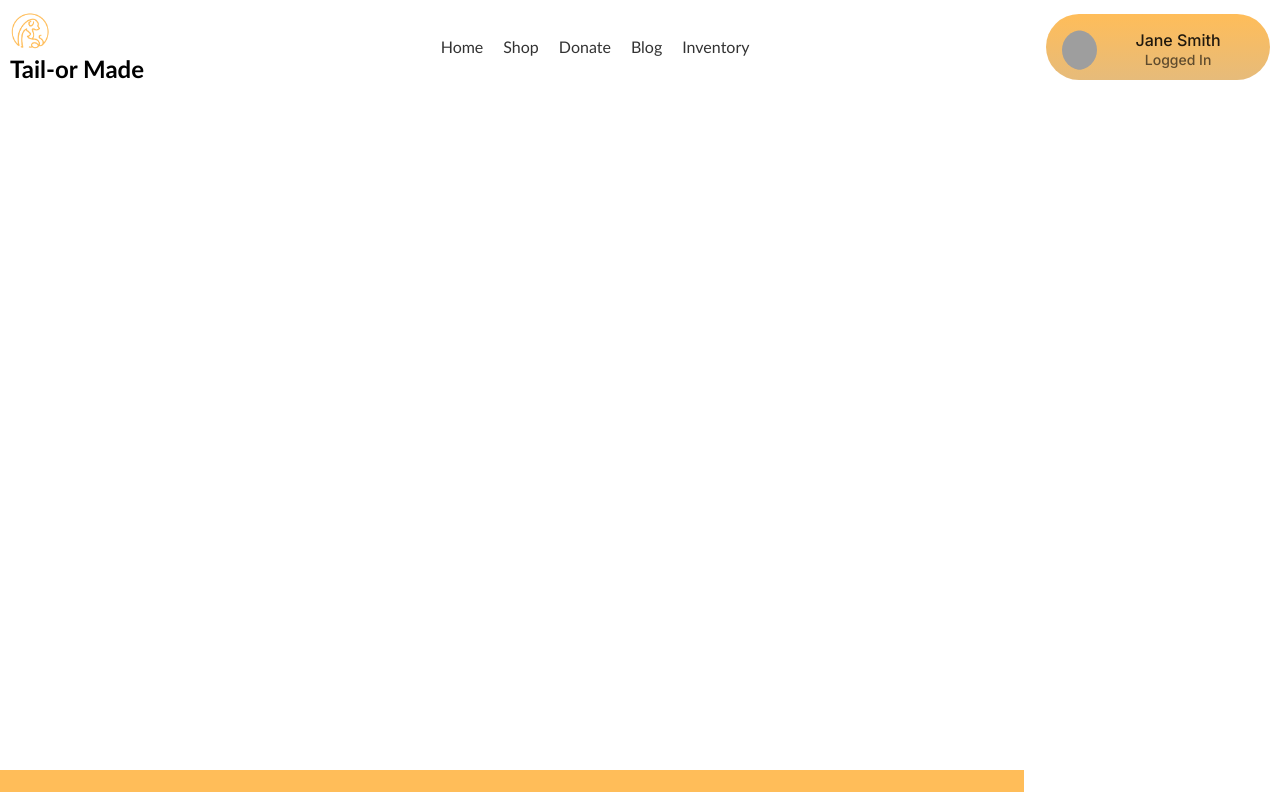
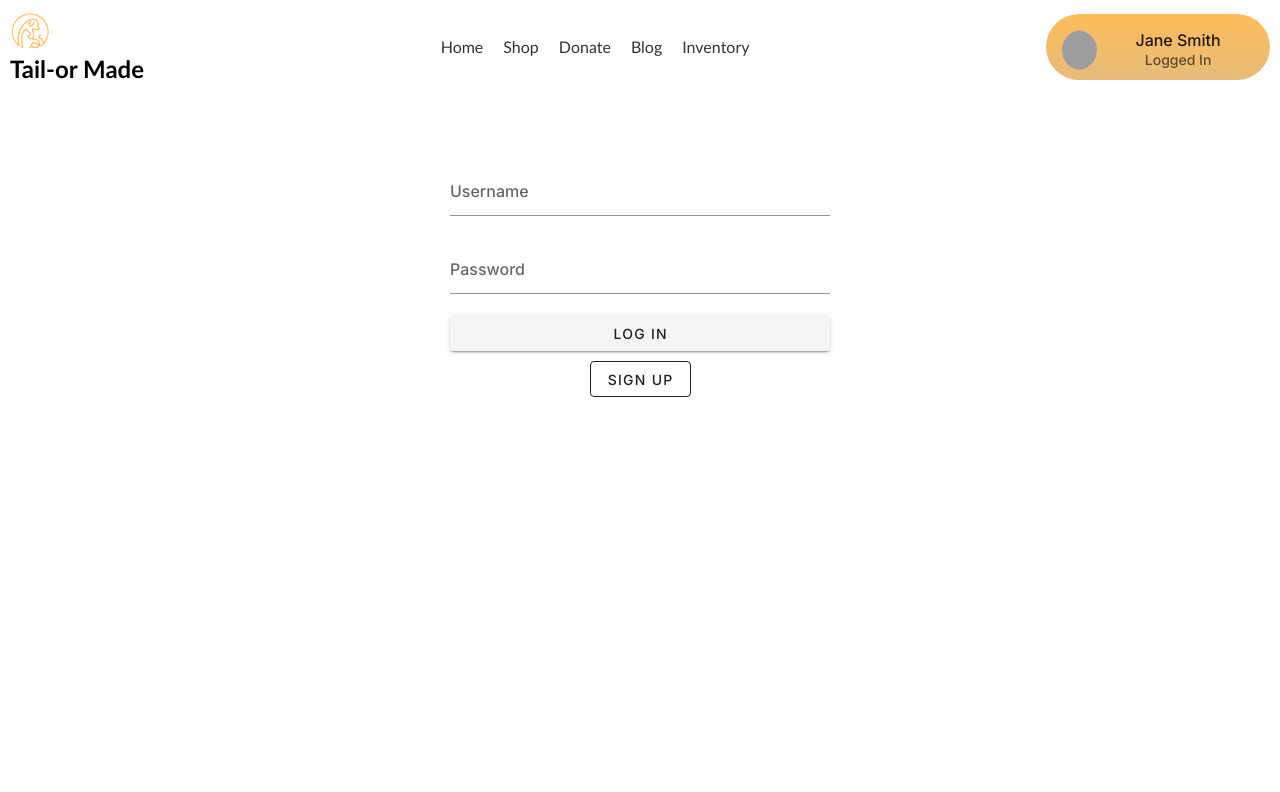
Before and after one commit to MansiSeth/miniproject_petAdoption, a Vue app: page /login in a window 1280 px wide. Shown: the top 792 px of the page. Built offline with nearby package versions, Linux system fonts and the light colour scheme; grey boxes are pictures that could not be loaded.

Commit message:
Login/sign up, routes, navbar login btn route

```diff
--- a/src/components/MyNavbar.vue
+++ b/src/components/MyNavbar.vue
@@ -14,7 +14,7 @@
 
 
 
-    <button class="LogIn">
+    <button class="LogIn" @click="$router.push('/login')">
     <v-list-item two-line>
       <v-list-item-avatar>
         <img src="https://randomuser.me/api/portraits/women/81.jpg" />
--- a/src/router/index.js
+++ b/src/router/index.js
@@ -23,6 +23,18 @@ const routes = [
     path: '/',
     name: 'Home',
     component: home
+
+  },
+  {
+    path: '/login',
+    name: 'Login',
+    component: () =>import("../views/Login.vue")
+
+  },
+  {
+    path: '/signup',
+    name: 'SignUp',
+    component: () =>import("../views/SignUp.vue")
 
   },
   {
--- /dev/null
+++ b/src/views/Login.vue
@@ -0,0 +1,63 @@
+<template>
+<div class="card">
+    <v-row>
+        <v-col class="text-center">
+
+            <div style="display: flex;
+  justify-content: center;
+  align-items: center;">
+
+                <v-avatar color="primary" size="56" class="text-center">
+                    <v-img src="@/assets/logo.png"></v-img>
+                </v-avatar>
+            </div>
+
+            <v-text-field label="Username" v-model="username"></v-text-field>
+            <v-text-field label="Password" type="password" v-model="password"></v-text-field>
+            <v-btn block class="base-inverted" @click="authenticate()">
+                Log In
+            </v-btn>
+
+            <div style="display: flex;
+  justify-content: center;
+  align-items: center; padding:10px;">
+                <v-btn class="ma-2" outlined color="indigo" @click="$router.push('/signup')">Sign Up</v-btn>
+            </div>
+
+        </v-col>
+    </v-row>
+</div>
+</template>
+
+<script>
+export default {
+    data() {
+        return {
+            username: "",
+            password: "",
+            error: "",
+        };
+    },
+
+    methods: {
+        authenticate() {
+            if (this.username === "" || this.password === "") {
+                console.log("Please fill the fields");
+            } else {
+                console.log(this.username);
+                alert(`username is ${this.username} password is ${this.password}`);
+            }
+        },
+    },
+};
+</script>
+
+<style scoped>
+.card {
+    width: 400px;
+    margin: 0 auto;
+    padding: 10px;
+    display: flex;
+    justify-content: center;
+}
+</style>
--- /dev/null
+++ b/src/views/SignUp.vue
@@ -0,0 +1,57 @@
+<template>
+<div class="card">
+    <v-row>
+        <v-col class="text-center">
+
+            <div style="display: flex;
+  justify-content: center;
+  align-items: center;">
+
+                <v-avatar color="primary" size="56" class="text-center">
+                    <v-img src="@/assets/logo.png"></v-img>
+                </v-avatar>
+            </div>
+
+            <v-text-field label="Username" v-model="username"></v-text-field>
+            <v-text-field label="Password" type="password" v-model="password"></v-text-field>
+            <v-btn block class="base-inverted" @click="authenticate()">
+                SignUp
+            </v-btn>
+
+        </v-col>
+    </v-row>
+</div>
+</template>
+
+<script>
+export default {
+    data() {
+        return {
+            username: "",
+            password: "",
+            error: "",
+        };
+    },
+
+    methods: {
+        authenticate() {
+            if (this.username === "" || this.password === "") {
+                console.log("Please fill the fields");
+            } else {
+                console.log(this.username);
+                alert(`username is ${this.username} password is ${this.password}`);
+            }
+        },
+    },
+};
+</script>
+
+<style scoped>
+.card {
+    width: 400px;
+    margin: 0 auto;
+    padding: 10px;
+    display: flex;
+    justify-content: center;
+}
+</style>
```
